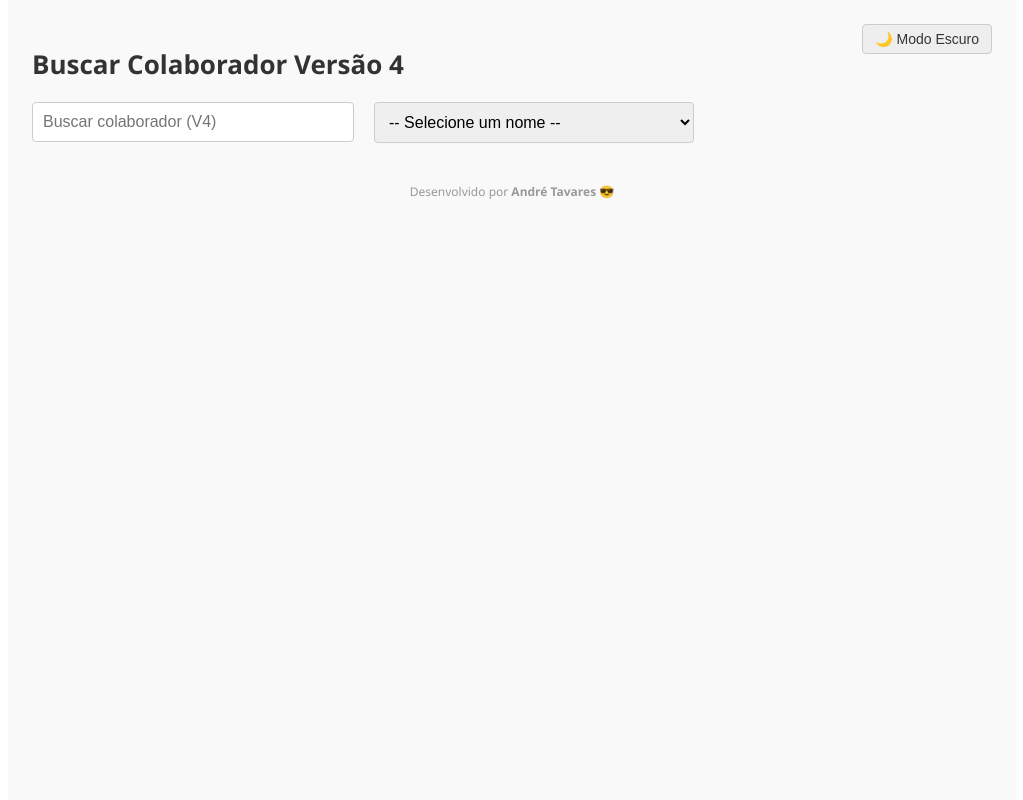
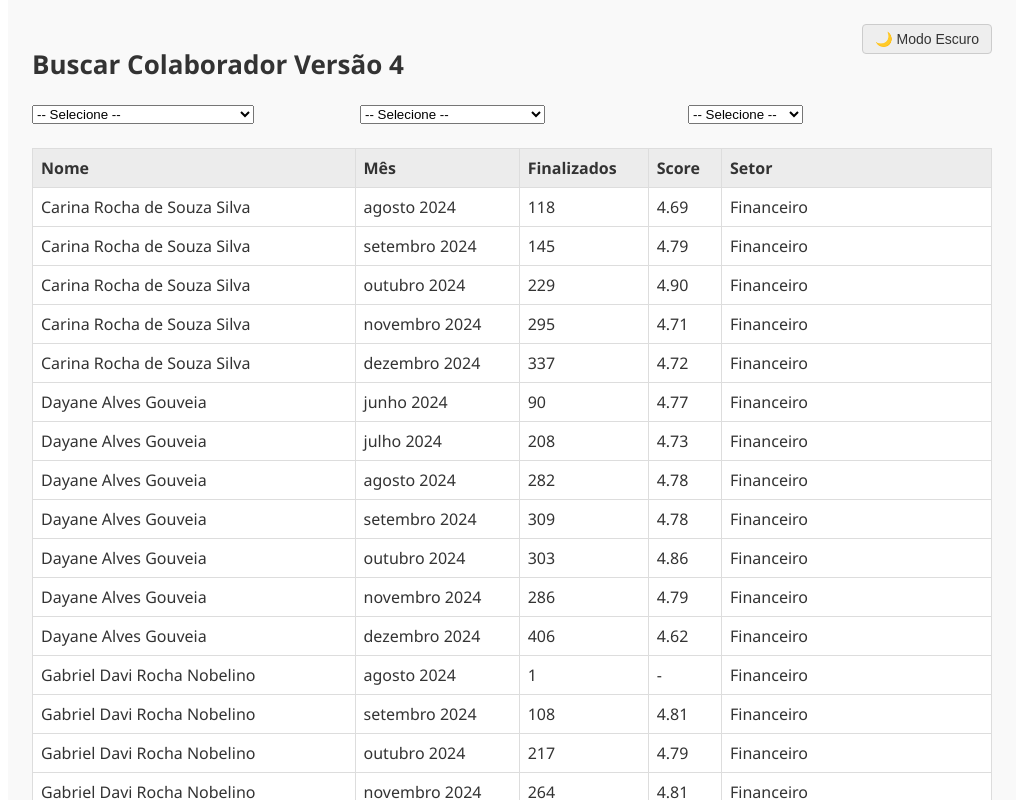
Before and after one commit to drawzito21/colaborador-resultados-app, a React (Create React App) app: page / in a window 1280 px wide. Shown: the top 800 px of the page, without its empty margins (128-1151 px from the left). Built offline with nearby package versions, Linux system fonts and the light colour scheme; the HTML template or start-up script is replaced by a standard one.

Commit message:
Atualizando projeto

```diff
--- a/src/App.js
+++ b/src/App.js
@@ -5,14 +5,14 @@ import Papa from "papaparse";
 import { styles } from "./styles";
 import { lightTheme, darkTheme } from "./theme";
 import { exportCsv } from "./utils/exportCsv";
-import SearchInput from "./components/SearchInput";
-import NameDropdown from "./components/NameDropdown";
-import DataTable from "./components/DataTable";
-import DarkModeToggle from "./components/DarkModeToggle";
-import PerformanceChart from "./components/PerformanceChart";
+import {
+  NameDropdown,
+  DarkModeToggle,
+  DataTable,
+  PerformanceChart
+} from "./components";
 import Registro from "./pages/Registro";
 
-// ✅ Botão que navega até a tela de registro
 const BotaoRegistro = ({ colaborador }) => {
   const navigate = useNavigate();
 
@@ -26,13 +26,14 @@ const BotaoRegistro = ({ colaborador }) => {
     <button
       onClick={handleClick}
       style={{
-        padding: '8px 16px',
-        backgroundColor: '#4caf50',
-        color: '#fff',
-        border: 'none',
-        borderRadius: '4px',
-        cursor: 'pointer',
-        marginTop: '12px'
+        padding: "8px 16px",
+        backgroundColor: "#4caf50",
+        color: "#fff",
+        border: "none",
+        borderRadius: "4px",
+        cursor: "pointer",
+        margin: "8px 0",
+        minWidth: "200px"
       }}
     >
       📝 Registrar para {colaborador.nome}
@@ -42,8 +43,9 @@ const BotaoRegistro = ({ colaborador }) => {
 
 function App() {
   const [data, setData] = useState([]);
-  const [filterText, setFilterText] = useState("");
   const [selectedName, setSelectedName] = useState("");
+  const [selectedSetor, setSelectedSetor] = useState("");
+  const [selectedMes, setSelectedMes] = useState("");
   const [darkMode, setDarkMode] = useState(false);
 
   const theme = darkMode ? darkTheme : lightTheme;
@@ -56,7 +58,7 @@ function App() {
           header: true,
           skipEmptyLines: true,
           transformHeader: (h) => h.trim(),
-          transform: (v) => v.trim(),
+          transform: (v) => v.trim()
         });
         setData(results.data);
       });
@@ -68,33 +70,29 @@ function App() {
     return Array.from(names).sort();
   }, [data]);
 
-  const filteredNames = useMemo(() => {
-    if (!filterText.trim()) return uniqueNames;
-    return uniqueNames.filter((n) =>
-      n.toLowerCase().includes(filterText.toLowerCase())
-    );
-  }, [filterText, uniqueNames]);
+  const uniqueSetores = useMemo(() => {
+    const setores = new Set();
+    data.forEach((item) => item.Setor && setores.add(item.Setor));
+    return Array.from(setores).sort();
+  }, [data]);
+
+  const uniqueMeses = useMemo(() => {
+    const meses = new Set();
+    data.forEach((item) => item.Mes && meses.add(item.Mes));
+    return Array.from(meses).sort();
+  }, [data]);
 
   const displayData = useMemo(() => {
-    if (selectedName) {
-      return data.filter((d) => d.Nome === selectedName);
-    }
-    if (filterText.trim()) {
-      return data.filter((d) =>
-        d.Nome.toLowerCase().includes(filterText.toLowerCase())
-      );
-    }
-    return [];
-  }, [selectedName, filterText, data]);
+    return data.filter((d) => {
+      const matchName = selectedName ? d.Nome === selectedName : true;
+      const matchSetor = selectedSetor ? d.Setor === selectedSetor : true;
+      const matchMes = selectedMes ? d.Mes === selectedMes : true;
+      return matchName && matchSetor && matchMes;
+    });
+  }, [selectedName, selectedSetor, selectedMes, data]);
 
   const handleSelectChange = (e) => {
     setSelectedName(e.target.value);
-    setFilterText("");
-  };
-
-  const handleInputChange = (e) => {
-    setFilterText(e.target.value);
-    setSelectedName("");
   };
 
   const handleExportCsv = () => {
@@ -106,7 +104,7 @@ function App() {
       style={{
         ...styles.container,
         backgroundColor: theme.background,
-        color: theme.text,
+        color: theme.text
       }}
     >
       <DarkModeToggle
@@ -116,26 +114,43 @@ function App() {
 
       <h2 style={styles.title}>Buscar Colaborador Versão 4</h2>
 
-      <div style={{ display: "flex", gap: "8px", marginBottom: 20, flexWrap: "wrap" }}>
-        <SearchInput
-          value={filterText}
-          onChange={handleInputChange}
-          suggestions={uniqueNames}
-          onSelect={(nome) => {
-            setFilterText(nome);
-            setSelectedName("");
+      <div
+        style={{
+          display: "flex",
+          flexWrap: "wrap",
+          gap: "24px",
+          marginBottom: "24px",
+          alignItems: "flex-start"
         }}
-        />
-
+      >
+        <div style={{ flex: "1 1 240px" }}>
           <NameDropdown
-          names={filteredNames}
+            names={uniqueNames}
             selected={selectedName}
             onChange={handleSelectChange}
           />
         </div>
 
-      {(filterText || selectedName) &&
-        displayData.length === 0 && data.length > 0 && (
+        <div style={{ flex: "1 1 240px" }}>
+          <NameDropdown
+            names={uniqueSetores}
+            selected={selectedSetor}
+            onChange={(e) => setSelectedSetor(e.target.value)}
+          />
+        </div>
+
+        <div style={{ flex: "1 1 240px" }}>
+          <NameDropdown
+            names={uniqueMeses}
+            selected={selectedMes}
+            onChange={(e) => setSelectedMes(e.target.value)}
+          />
+        </div>
+      </div>
+
+      {(selectedName || selectedSetor || selectedMes) &&
+        displayData.length === 0 &&
+        data.length > 0 && (
           <p style={styles.noResult}>🔍 Nenhum resultado encontrado.</p>
         )}
 
@@ -143,12 +158,31 @@ function App() {
         <>
           <DataTable rows={displayData} theme={theme} />
 
-          <div style={{ display: 'flex', gap: '12px', marginTop: '12px', flexWrap: 'wrap' }}>
-            <button onClick={handleExportCsv} style={styles.exportButton}>
+          <div
+            style={{
+              display: "flex",
+              gap: "12px",
+              marginTop: "12px",
+              flexWrap: "wrap",
+              alignItems: "flex-start"
+            }}
+          >
+            <div style={{ flex: "1", minWidth: "200px" }}>
+              <button
+                onClick={handleExportCsv}
+                style={{
+                  ...styles.exportButton,
+                  margin: "8px 0",
+                  minWidth: "100%"
+                }}
+              >
                 📤 Exportar CSV
               </button>
+            </div>
 
+            <div style={{ flex: "1", minWidth: "200px" }}>
               <BotaoRegistro colaborador={displayData[0]} />
+            </div>
           </div>
 
           <PerformanceChart data={displayData} theme={theme} />
--- a/src/components/NameDropdown.js
+++ b/src/components/NameDropdown.js
@@ -1,12 +1,16 @@
 import React from "react";
 import { styles } from "../styles";
 
-export default function NameDropdown({ names, selected, onChange }) {
+export default function NameDropdown({ names = [], selected, onChange }) {
   return (
-    <select value={selected} onChange={onChange} style={styles.select}>
-      <option value="">-- Selecione um nome --</option>
-      {names.map((name, i) => (
-        <option key={i} value={name}>
+    <select
+      value={selected}
+      onChange={onChange}
+      style={styles.dropdown}
+    >
+      <option value="">-- Selecione --</option>
+      {names.map((name, idx) => (
+        <option key={idx} value={name}>
           {name}
         </option>
       ))}
--- a/src/components/SearchInput.js
+++ b/src/components/SearchInput.js
@@ -1,41 +1,71 @@
-import React, { useState } from "react";
+import React, { useState, useRef } from "react";
 import { styles } from "../styles";
 
-export default function SearchInput({ value, onChange, suggestions = [], onSelect }) {
+export default function SearchInput({
+  value,
+  onChange,
+  suggestions = [],
+  onSelect
+}) {
   const [mostrarSugestoes, setMostrarSugestoes] = useState(false);
+  const debounceRef = useRef();
 
   const nomesFiltrados = suggestions.filter((nome) =>
     nome.toLowerCase().includes(value.toLowerCase())
   );
 
+  const handleChange = (e) => {
+  clearTimeout(debounceRef.current);
+  const novoValor = e.target.value;
+
+  debounceRef.current = setTimeout(() => {
+    onChange(novoValor);
+    setMostrarSugestoes(true);
+  }, 200);
+};
+
+
+
+
+
   return (
-    <div style={{ position: "relative" }}>
+    <div style={{ position: "relative", width: "240px" }}>
       <input
         type="text"
         placeholder="Buscar colaborador (V4)"
         value={value}
-        onChange={(e) => {
-          onChange(e);
-          setMostrarSugestoes(true);
-        }}
-        onBlur={() => setTimeout(() => setMostrarSugestoes(false), 100)}
+        onChange={handleChange}
+        onBlur={() => setTimeout(() => setMostrarSugestoes(false), 150)}
         style={styles.input}
       />
 
       {mostrarSugestoes && nomesFiltrados.length > 0 && (
-        <ul style={{
+        <ul
+          style={{
             position: "absolute",
             top: "100%",
             left: 0,
             right: 0,
             background: "#fff",
             border: "1px solid #ccc",
+            borderRadius: "4px",
+            boxShadow: "0 4px 8px rgba(0,0,0,0.1)",
             listStyle: "none",
             padding: 0,
-          margin: 0,
+            margin: "4px 0 0",
             zIndex: 10,
-        }}>
-          {nomesFiltrados.map((nome, idx) => (
+            maxHeight: "200px",
+            overflowY: "auto"
+          }}
+        >
+          {nomesFiltrados.map((nome, idx) => {
+            const start = nome.toLowerCase().indexOf(value.toLowerCase());
+            const end = start + value.length;
+            const prefix = nome.slice(0, start);
+            const match = nome.slice(start, end);
+            const suffix = nome.slice(end);
+
+            return (
               <li
                 key={idx}
                 onMouseDown={() => {
@@ -43,16 +73,22 @@ export default function SearchInput({ value, onChange, suggestions = [], onSelec
                   setMostrarSugestoes(false);
                 }}
                 style={{
-                padding: "8px",
+                  padding: "8px 12px",
                   borderBottom: "1px solid #eee",
                   cursor: "pointer"
                 }}
               >
-              {nome}
+                {prefix}
+                <span style={{ fontWeight: "bold", color: "#2b5dab" }}>
+                  {match}
+                </span>
+                {suffix}
               </li>
-          ))}
+            );
+          })}
         </ul>
       )}
     </div>
   );
 }
+// componente desativado temporariamente
--- /dev/null
+++ b/src/components/index.js
@@ -0,0 +1,4 @@
+export { default as NameDropdown } from "./NameDropdown";
+export { default as DarkModeToggle } from "./DarkModeToggle";
+export { default as DataTable } from "./DataTable";
+export { default as PerformanceChart } from "./PerformanceChart";
```
Also changed, not shown: src/pages/home.js (+46 -0 lines), public/dados_v4.csv. Lines whose indentation alone changed are shown as unchanged.
